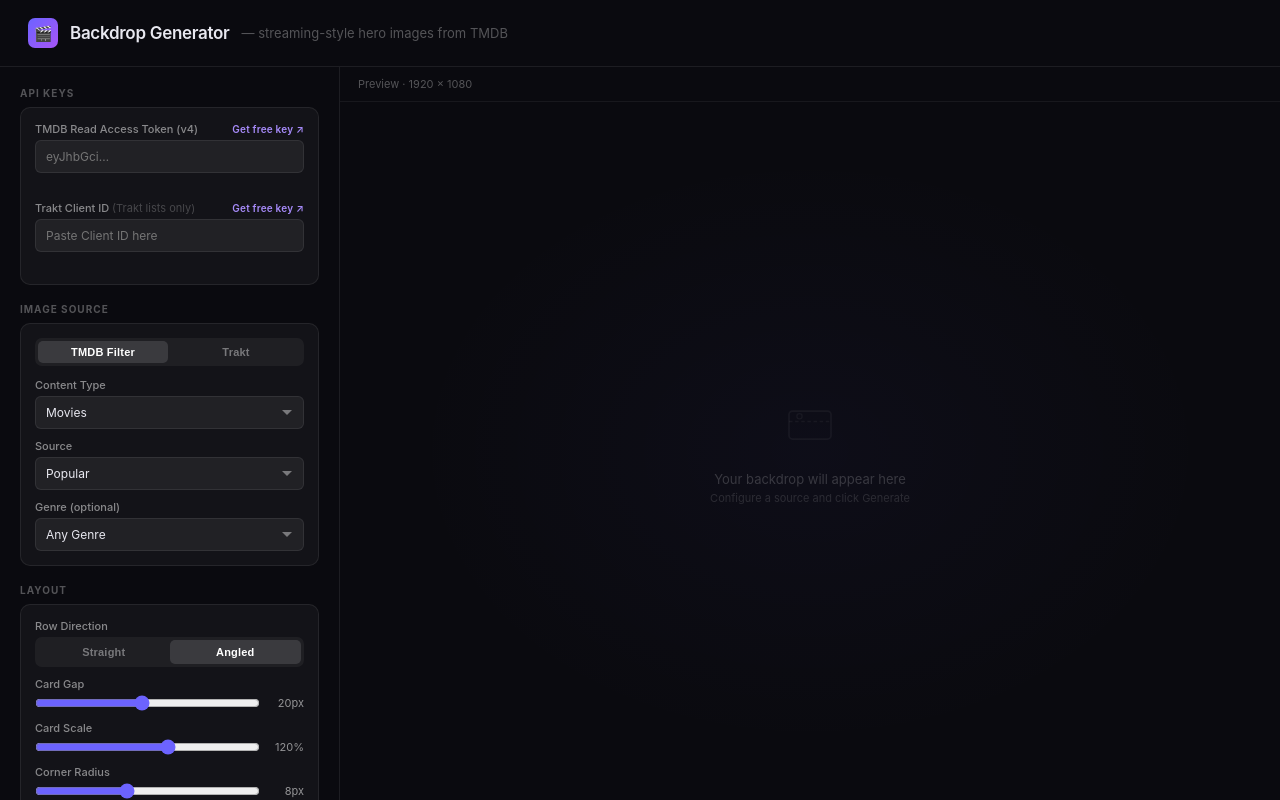
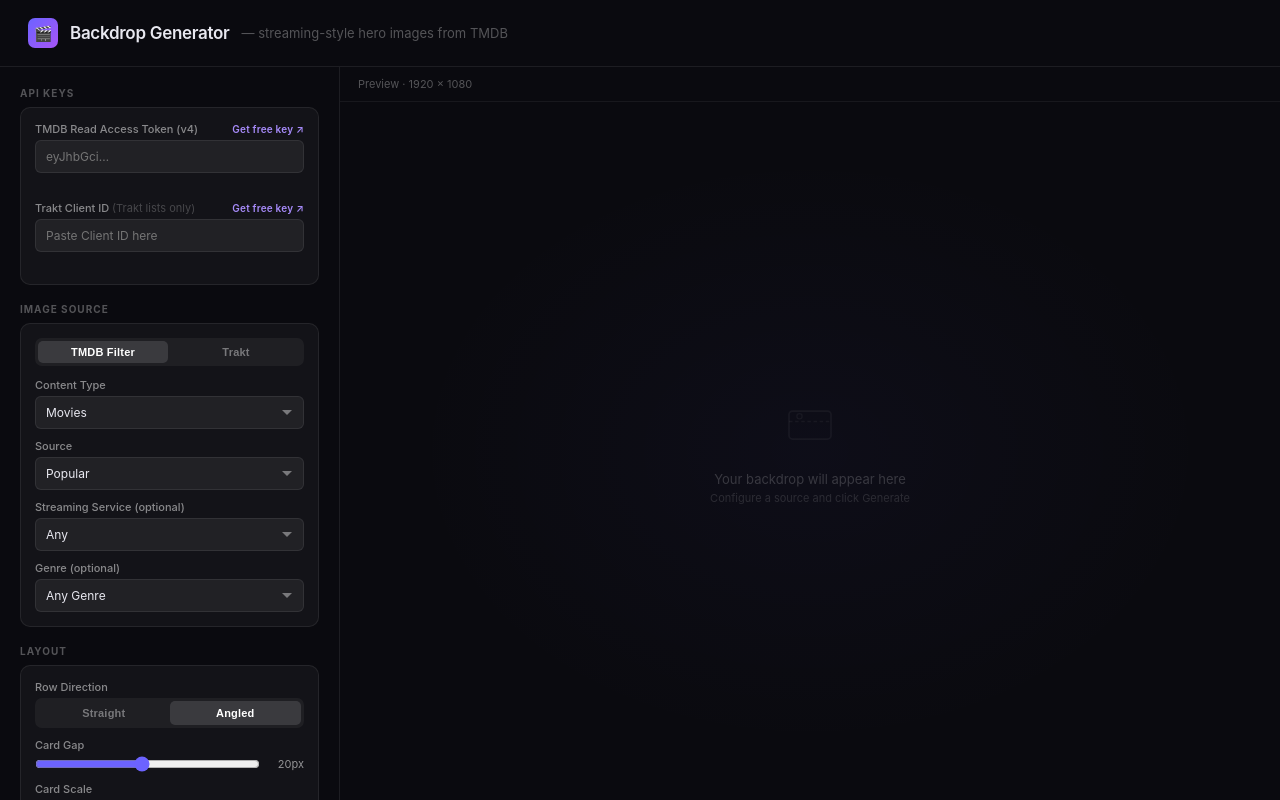
Before and after one commit to paytonjewell/Nuvio-Backdrop-Generator, a React (Vite) app: page / in a window 1280 px wide. Built offline with nearby package versions, Linux system fonts and the light colour scheme.

Commit message:
Add streaming providers

```diff
--- a/src/App.jsx
+++ b/src/App.jsx
@@ -10,7 +10,7 @@
 
 const DEFAULT_SOURCE = {
   tab: 'filter',
-  filter: { type: 'movie', sort: 'popular', genre: '' },
+  filter: { type: 'movie', sort: 'popular', genre: '', provider: '' },
   trakt: { url: '' },
 }
 
@@ -57,6 +57,7 @@
           type: source.filter.type,
           sort: source.filter.sort,
           genre: source.filter.genre,
+          provider: source.filter.provider,
           apiKey: tmdbKey,
         })
       } else {
--- a/src/components/ImageSource.jsx
+++ b/src/components/ImageSource.jsx
@@ -1,12 +1,15 @@
 import React from "react";
 import { SectionLabel, Card, Field, FieldLabel, TabGroup, Notice } from "./UI";
-import { MOVIE_GENRES, TV_GENRES, MOVIE_SORT_OPTIONS, TV_SORT_OPTIONS } from "../lib/constants";
+import { MOVIE_GENRES, TV_GENRES, MOVIE_SORT_OPTIONS, TV_SORT_OPTIONS, WATCH_PROVIDERS } from "../lib/constants";
 
 export default function ImageSource({ source, onChange }) {
   const { tab, filter, trakt } = source;
 
   const genres = filter.type === "movie" ? MOVIE_GENRES : TV_GENRES;
-  const sortOptions = filter.type === "movie" ? MOVIE_SORT_OPTIONS : TV_SORT_OPTIONS;
+  const allSortOptions = filter.type === "movie" ? MOVIE_SORT_OPTIONS : TV_SORT_OPTIONS;
+  const sortOptions = filter.provider
+    ? allSortOptions.filter((o) => o.value !== "trending_week")
+    : allSortOptions;
 
   const setFilter = (patch) => onChange({ ...source, filter: { ...filter, ...patch } });
   const setTrakt = (patch) => onChange({ ...source, trakt: { ...trakt, ...patch } });
@@ -40,13 +43,30 @@
               <FieldLabel>Source</FieldLabel>
               <select
                 value={filter.sort}
-                onChange={(e) => setFilter({ sort: e.target.value })}
+                onChange={(e) => {
+                  const sort = e.target.value
+                  setFilter({ sort, ...(sort === "trending_week" && { provider: "" }) })
+                }}
               >
                 {sortOptions.map((o) => (
                   <option key={o.value} value={o.value}>{o.label}</option>
                 ))}
               </select>
             </Field>
+            {filter.sort !== "trending_week" && (
+              <Field>
+                <FieldLabel>Streaming Service (optional)</FieldLabel>
+                <select
+                  value={filter.provider}
+                  onChange={(e) => setFilter({ provider: e.target.value })}
+                >
+                  <option value="">Any</option>
+                  {WATCH_PROVIDERS.map((p) => (
+                    <option key={p.id} value={p.id}>{p.name}</option>
+                  ))}
+                </select>
+              </Field>
+            )}
             <Field>
               <FieldLabel>Genre (optional)</FieldLabel>
               <select
--- a/src/lib/constants.js
+++ b/src/lib/constants.js
@@ -18,6 +18,22 @@
 ]
 
 
+export const WATCH_PROVIDERS = [
+  { id: '8',       name: 'Netflix' },
+  { id: '10',      name: 'Amazon Prime' },
+  { id: '337',     name: 'Disney+' },
+  { id: '1899',    name: 'HBO Max' },
+  { id: '2',       name: 'Apple TV+' },
+  { id: '15',      name: 'Hulu' },
+  { id: '2303',    name: 'Paramount+' },
+  { id: '386|387', name: 'Peacock' },
+  { id: '290',     name: 'Hallmark' },
+  { id: '99',      name: 'Shudder' },
+  { id: '520',     name: 'Discovery+' },
+  { id: '190',     name: 'Curiosity Stream' },
+  { id: '1956',    name: 'Angel Studios' },
+]
+
 export const MOVIE_SORT_OPTIONS = [
   { value: 'popular', label: 'Popular' },
   { value: 'top_rated', label: 'Top Rated' },
```
Also changed, not shown: src/lib/tmdb.js.
